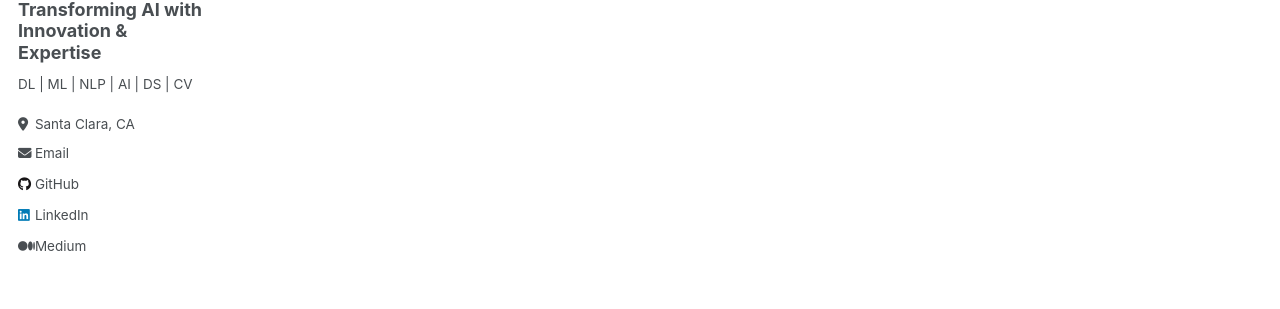
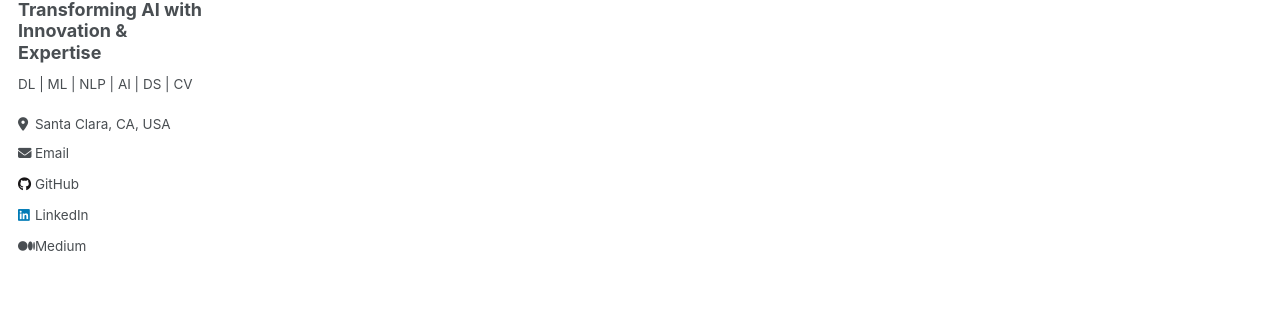
Before and after one commit to SudarshanaSRao/SudarshanaSRao.github.io, a Jekyll site: the page built from _pages/year-archive.html, in a window 1280 px wide. Shown: the part 335-644 px from the top of the page. Built offline with Jekyll 4.4.1, drawn with Linux system fonts in a browser that asks for light colours.

Commit message:
Update _config.yml

```diff
--- a/_config.yml
+++ b/_config.yml
@@ -25,7 +25,7 @@ author:
   name             : "Transforming AI with Innovation & Expertise"
   pronouns         : # example: "she/her"
   bio              : "DL | ML | NLP | AI | DS | CV"
-  location         : "Santa Clara, CA"
+  location         : "Santa Clara, CA, USA"
   employer         :
   uri              : # URL
   email            : "sudarshanasrao@gmail.com"
```
